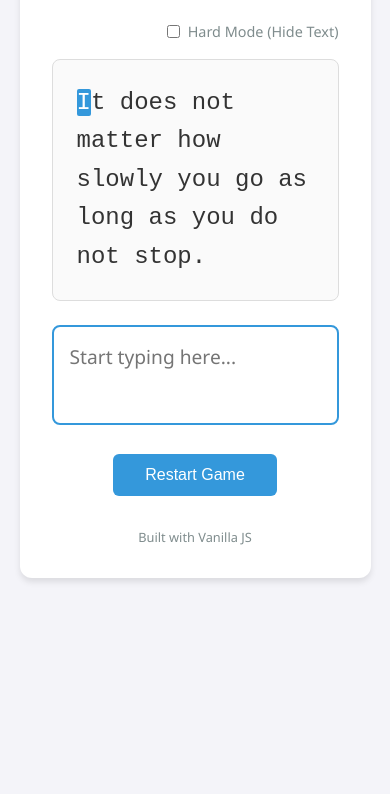
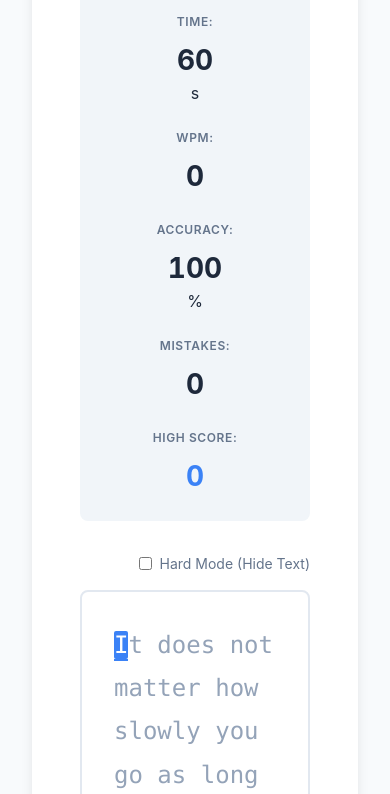
Before and after one commit to TMHSDigital/Typing-Game, a plain HTML site: page index.html in a window 390 px wide. Shown: the part 239-1033 px from the top of the page. Before the commit the page ends 844 px from the top, so only its background shows below. Drawn offline with Linux system fonts and the light colour scheme.

Commit message:
Revamp styling and layout for improved UI/UX
- Updated CSS variables for a modern color palette and typography.
- Enhanced layout with responsive design adjustments and improved spacing.
- Refined header and stat item styles for better visual hierarchy.
- Improved button styles and hover effects for better interactivity.
- Adjusted quote display and input field styles for a cleaner look.

```diff
--- a/style.css
+++ b/style.css
@@ -1,12 +1,27 @@
 :root {
-    --primary-color: #333;
-    --bg-color: #f4f4f9;
-    --container-bg: #ffffff;
-    --accent-color: #3498db;
-    --correct-color: #2ecc71;
-    --incorrect-color: #e74c3c;
-    --text-subtle: #7f8c8d;
-    --font-family: 'Segoe UI', Tahoma, Geneva, Verdana, sans-serif;
+    --font-primary: 'Inter', -apple-system, BlinkMacSystemFont, 'Segoe UI', Roboto, sans-serif;
+    --font-mono: 'Fira Code', 'Consolas', monospace;
+
+    /* Modern Color Palette */
+    --color-bg: #f8fafc;
+    --color-surface: #ffffff;
+    --color-text-primary: #1e293b;
+    --color-text-secondary: #64748b;
+
+    --color-accent: #3b82f6;
+    --color-accent-hover: #2563eb;
+
+    --color-success: #22c55e;
+    --color-error: #ef4444;
+    --color-focus-ring: rgba(59, 130, 246, 0.4);
+
+    --shadow-sm: 0 1px 2px 0 rgba(0, 0, 0, 0.05);
+    --shadow-md: 0 4px 6px -1px rgba(0, 0, 0, 0.1), 0 2px 4px -1px rgba(0, 0, 0, 0.06);
+    --shadow-lg: 0 10px 15px -3px rgba(0, 0, 0, 0.1), 0 4px 6px -2px rgba(0, 0, 0, 0.05);
+
+    --radius-lg: 16px;
+    --radius-md: 8px;
+    --radius-sm: 4px;
 }
 
 * {
@@ -16,38 +31,49 @@
 }
 
 body {
-    font-family: var(--font-family);
-    background-color: var(--bg-color);
-    color: var(--primary-color);
+    font-family: var(--font-primary);
+    background-color: var(--color-bg);
+    color: var(--color-text-primary);
     display: flex;
     justify-content: center;
     align-items: center;
     min-height: 100vh;
+    line-height: 1.5;
+    -webkit-font-smoothing: antialiased;
 }
 
 .container {
-    background-color: var(--container-bg);
-    padding: 2rem;
-    border-radius: 12px;
-    box-shadow: 0 4px 6px rgba(0, 0, 0, 0.1);
-    width: 90%;
-    max-width: 800px;
+    background-color: var(--color-surface);
+    padding: 3rem;
+    border-radius: var(--radius-lg);
+    box-shadow: var(--shadow-lg);
+    width: 100%;
+    max-width: 900px;
+    margin: 2rem;
+}
+
+header {
     text-align: center;
+    margin-bottom: 2.5rem;
 }
 
 header h1 {
-    margin-bottom: 1.5rem;
-    color: var(--accent-color);
+    font-size: 2.25rem;
+    font-weight: 800;
+    background: linear-gradient(135deg, #3b82f6 0%, #8b5cf6 100%);
+    -webkit-background-clip: text;
+    -webkit-text-fill-color: transparent;
+    letter-spacing: -0.025em;
 }
 
 .stats {
-    display: flex;
-    justify-content: space-around;
-    margin-bottom: 1.5rem;
-    padding: 1rem;
-    background-color: #ecf0f1;
-    border-radius: 8px;
-    font-weight: bold;
+    display: grid;
+    grid-template-columns: repeat(auto-fit, minmax(100px, 1fr));
+    gap: 1.5rem;
+    margin-bottom: 2rem;
+    padding: 1.5rem;
+    background-color: #f1f5f9;
+    border-radius: var(--radius-md);
 }
 
 .stat-item {
@@ -57,150 +83,167 @@ header h1 {
 }
 
 .stat-item .label {
-    font-size: 0.85rem;
-    color: var(--text-subtle);
-    margin-bottom: 0.25rem;
+    font-size: 0.75rem;
+    text-transform: uppercase;
+    letter-spacing: 0.05em;
+    color: var(--color-text-secondary);
+    font-weight: 600;
+    margin-bottom: 0.5rem;
 }
 
 .stat-item .value {
-    font-size: 1.5rem;
-    color: var(--primary-color);
+    font-size: 1.75rem;
+    font-weight: 700;
+    color: var(--color-text-primary);
+    font-variant-numeric: tabular-nums;
 }
 
-/* Special highlight for High Score */
 #high-score {
-    color: var(--accent-color);
+    color: var(--color-accent);
 }
 
 .controls {
+    display: flex;
+    justify-content: flex-end;
     margin-bottom: 1rem;
-    text-align: right;
 }
 
 .toggle-label {
-    font-size: 0.9rem;
-    color: var(--text-subtle);
+    font-size: 0.875rem;
+    color: var(--color-text-secondary);
     cursor: pointer;
-    display: inline-flex;
+    display: flex;
     align-items: center;
     gap: 0.5rem;
+    user-select: none;
+    transition: color 0.2s;
+}
+
+.toggle-label:hover {
+    color: var(--color-text-primary);
 }
 
 .quote-display {
-    margin-bottom: 1.5rem;
+    margin-bottom: 2rem;
     font-size: 1.5rem;
-    line-height: 1.6;
-    text-align: left;
-    background-color: #fafafa;
-    padding: 1.5rem;
-    border-radius: 8px;
-    border: 1px solid #ddd;
-    min-height: 100px;
-    font-family: 'Courier New', Courier, monospace; /* Monospace helps with typing rhythm */
-    white-space: pre-wrap; /* Preserve whitespace */
+    line-height: 1.8;
+    background-color: #ffffff;
+    padding: 2rem;
+    border-radius: var(--radius-md);
+    border: 2px solid #e2e8f0;
+    min-height: 140px;
+    font-family: var(--font-mono);
+    white-space: pre-wrap;
     word-break: break-word;
     user-select: none;
-    transition: filter 0.3s ease;
+    transition: all 0.3s ease;
+    color: #94a3b8; /* Placeholder/untouched text color */
 }
 
-/* Hard Mode: Blur the text except for the current word context (optional) or blur everything */
-.quote-display.blurred span {
-    color: transparent;
-    text-shadow: 0 0 5px rgba(0,0,0,0.5);
+.quote-display.blurred {
+    filter: blur(4px);
 }
-
-/* Show correct/incorrect characters clearly even in hard mode */
-.quote-display.blurred span.correct {
-    color: var(--correct-color);
-    text-shadow: none;
+.quote-display.blurred:hover,
+.quote-display.blurred:focus-within {
+    /* Optional: reveal on hover if desired, otherwise keep blurred */
 }
-
-.quote-display.blurred span.incorrect {
-    color: var(--incorrect-color);
-    text-shadow: none;
-}
-/* Keep current cursor visible */
-.quote-display.blurred span.current {
-    background-color: var(--accent-color);
-    color: transparent;
-    text-shadow: none;
-}
-
 
 .quote-display span {
     position: relative;
+    transition: color 0.1s, background-color 0.1s;
 }
 
 /* Character States */
 .correct {
-    color: var(--correct-color);
+    color: var(--color-text-primary);
 }
 
 .incorrect {
-    color: var(--incorrect-color);
-    text-decoration: underline;
-    background-color: rgba(231, 76, 60, 0.1);
+    color: var(--color-error);
+    text-decoration-color: var(--color-error);
+    text-decoration-thickness: 2px;
+    background-color: rgba(239, 68, 68, 0.1);
+    border-radius: 2px;
 }
 
 .current {
-    background-color: var(--accent-color);
+    background-color: var(--color-accent);
     color: white;
     border-radius: 2px;
 }
 
-/* Cursor animation for .current - optional flair */
-.current::before {
+/* Blinking cursor effect */
+.current::after {
     content: '';
     position: absolute;
     left: 0;
-    bottom: 0;
+    bottom: -2px;
     width: 100%;
     height: 2px;
-    background-color: var(--accent-color);
-    animation: blink 1s infinite;
-    display: none; /* Using background highlight instead for clarity, but keeping structure */
-}
-
-.typing-input {
-    width: 100%;
-    height: 100px;
-    padding: 1rem;
-    font-size: 1.2rem;
-    border: 2px solid #ddd;
-    border-radius: 8px;
-    resize: none;
-    font-family: inherit;
-    margin-bottom: 1.5rem;
-    transition: border-color 0.3s;
-}
-
-.typing-input:focus {
-    outline: none;
-    border-color: var(--accent-color);
-}
-
-.reset-btn {
-    background-color: var(--accent-color);
-    color: white;
-    border: none;
-    padding: 0.75rem 2rem;
-    font-size: 1rem;
-    border-radius: 6px;
-    cursor: pointer;
-    transition: background-color 0.3s;
-}
-
-.reset-btn:hover {
-    background-color: #2980b9;
-}
-
-footer {
-    margin-top: 2rem;
-    font-size: 0.8rem;
-    color: var(--text-subtle);
+    background-color: var(--color-accent);
+    animation: blink 1s step-end infinite;
 }
 
 @keyframes blink {
     0%, 100% { opacity: 1; }
     50% { opacity: 0; }
 }
+
+.typing-input {
+    width: 100%;
+    height: 120px;
+    padding: 1.5rem;
+    font-size: 1.25rem;
+    border: 2px solid #e2e8f0;
+    border-radius: var(--radius-md);
+    resize: none;
+    font-family: var(--font-primary);
+    margin-bottom: 2rem;
+    transition: all 0.2s ease;
+    background-color: #f8fafc;
+    color: var(--color-text-primary);
+}
+
+.typing-input:focus {
+    outline: none;
+    border-color: var(--color-accent);
+    background-color: #ffffff;
+    box-shadow: 0 0 0 4px var(--color-focus-ring);
+}
+
+.typing-input::placeholder {
+    color: #cbd5e1;
+}
+
+.reset-btn {
+    background-color: var(--color-accent);
+    color: white;
+    border: none;
+    padding: 1rem 2.5rem;
+    font-size: 1rem;
+    font-weight: 600;
+    border-radius: var(--radius-md);
+    cursor: pointer;
+    transition: all 0.2s ease;
+    display: block;
+    margin: 0 auto;
+    box-shadow: var(--shadow-sm);
+}
+
+.reset-btn:hover {
+    background-color: var(--color-accent-hover);
+    transform: translateY(-1px);
+    box-shadow: var(--shadow-md);
+}
+
+.reset-btn:active {
+    transform: translateY(0);
+}
+
+footer {
+    margin-top: 3rem;
+    text-align: center;
+    font-size: 0.875rem;
+    color: var(--color-text-secondary);
+    font-weight: 500;
+}
```
